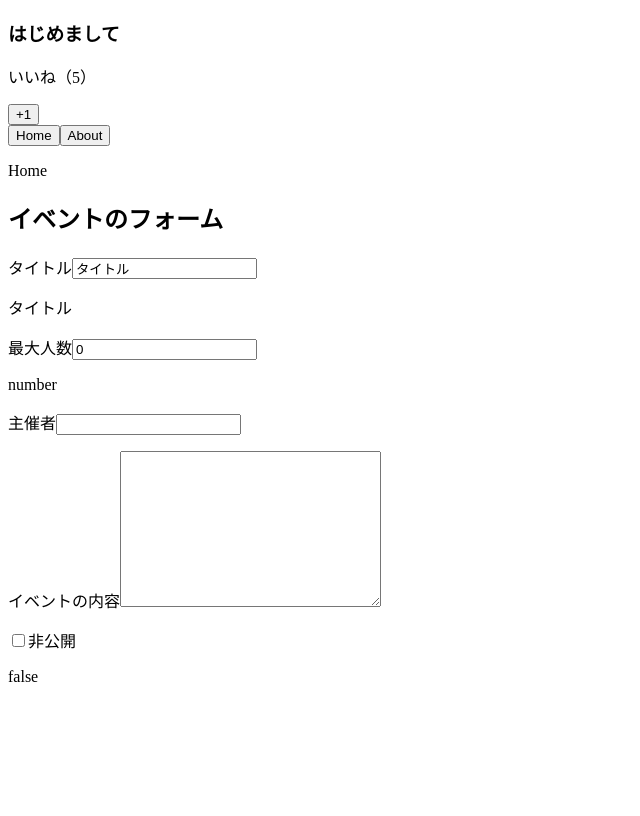
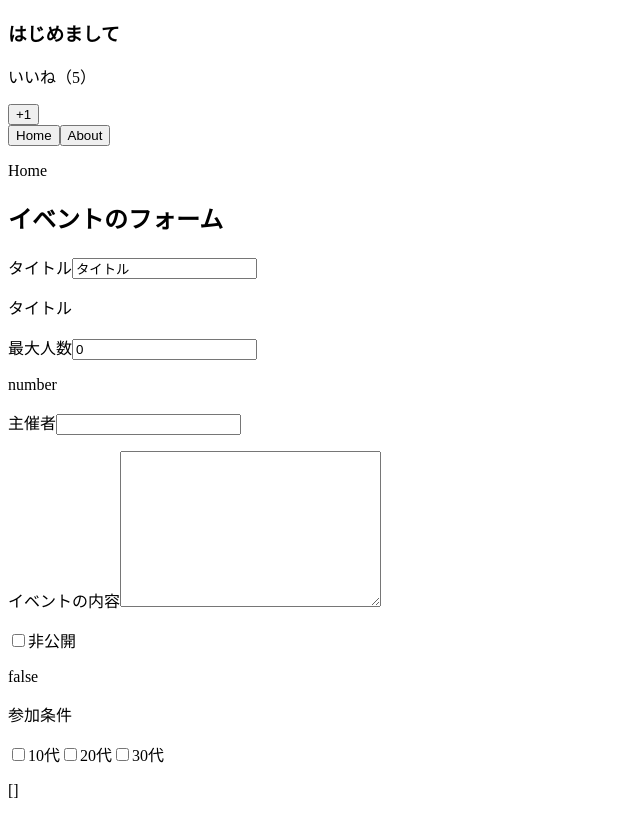
Before and after one commit to harukoya/sample-vue, a Vue app: page / in a window 1280 px wide. Shown: the whole page, without its empty margins (0-640 px from the left). Built offline with nearby package versions, Linux system fonts and the light colour scheme.

Commit message:
複数のcheckboxは配列にする

```diff
--- a/src/App.vue
+++ b/src/App.vue
@@ -41,6 +41,27 @@
       >
       <label for="isPrivate">非公開</label>
       <p>{{ eventData.isPrivate }}</p>
+
+      <p>参加条件</p>
+      <input type="checkbox"
+             id="10"
+             value="10代"
+             v-model="eventData.target"
+      >
+      <label for="10">10代</label>
+      <input type="checkbox"
+             id="20"
+             value="20代"
+             v-model="eventData.target"
+      >
+      <label for="20">20代</label>
+      <input type="checkbox"
+             id="30"
+             value="30代"
+             v-model="eventData.target"
+      >
+      <label for="30">30代</label>
+      <p>{{ eventData.target }}</p>
     </div>
   </div>
 </template>
@@ -61,6 +82,7 @@ export default {
         host: '',
         detail: '',
         isPrivate: false,
+        target: [],
       }
     }
   },
```
